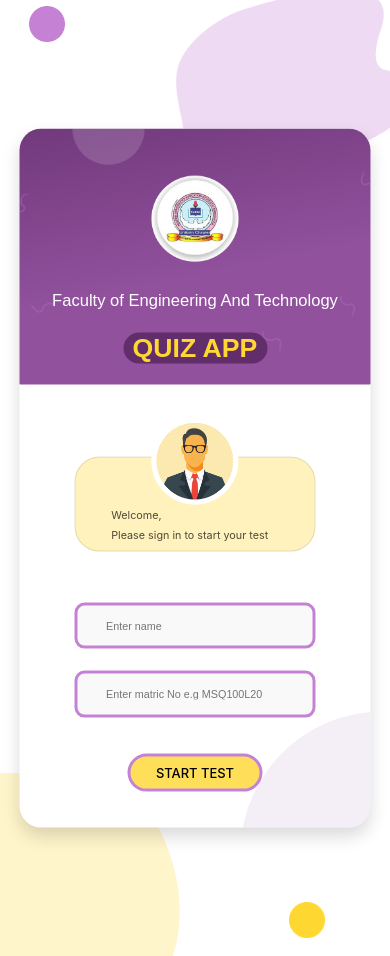
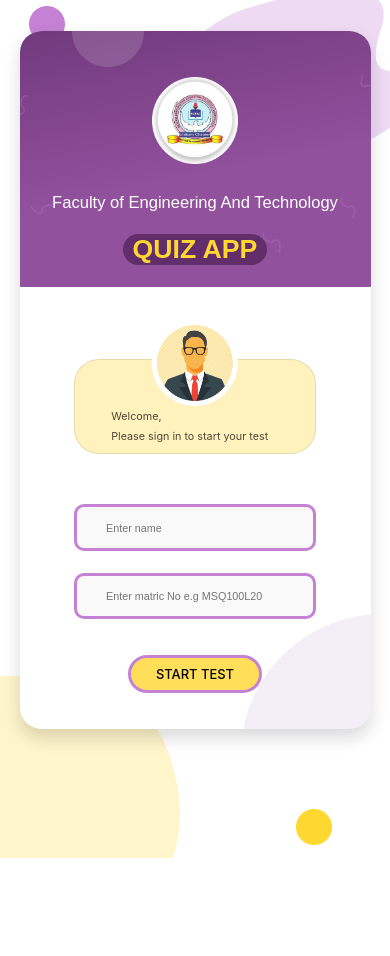
Before and after one commit to hurlaniyhi/CBT-Quiz-App, a Vue app: page / in a window 390 px wide. After the commit the page ends 858 px from the top, so only its background shows below. Built offline with nearby package versions, Linux system fonts and the light colour scheme.

Commit message:
make it better

```diff
--- a/src/styles/Intro.scss
+++ b/src/styles/Intro.scss
@@ -1,6 +1,10 @@
 .intro-container{
-    // position: relative;
-    height: 100%;
+    position: relative;
+    min-height: 100%;
+
+    @media (max-width: 700px){
+        padding-bottom: 2rem;
+    }
 }
 .shape1{
     width: 25rem;
@@ -8,15 +12,6 @@
     bottom: 0;
     left: 0;
 
-    @media (max-width: 700px){
-        bottom: -24rem;
-    }
-    @media (max-width: 600px){
-        bottom: -15.5rem;
-    }
-    @media (max-width: 364px){
-        bottom: -17rem;
-    }
 }
 .shape2{
     width: 40rem;
@@ -48,20 +43,8 @@
     bottom: 1.8rem;
     right: 17rem;
 
-    @media (max-width: 700px){
-        right: 13rem;
-        bottom: -22rem;
-    }
-    @media (max-width: 600px){
-        bottom: -14rem;
-    }
     @media (max-width: 487px){
-        right: 9rem;
-        bottom: -13rem;
-    }
-    @media (max-width: 365px){
-        right: 9rem;
-        bottom: -16rem;
+        right: 8rem;
     }
 }
 .sub-container{
@@ -82,14 +65,19 @@
     @media (max-width: 700px){
         flex-direction: column;
         align-items: center;
-        transform: translate(-50%, -38%);
+        position: relative;
+        top: 0;
+        left: 0;
+        transform: translate(0, 0);
+        margin: 3rem auto;
+        //transform: translate(-50%, -38%);
     }
-    @media (max-width: 600px){
-        transform: translate(-50%, -42%);
-    }
-    @media (max-width: 364px){
-        transform: translate(-50%, -41%);
-    }
+    // @media (max-width: 600px){
+    //     transform: translate(-50%, -42%);
+    // }
+    // @media (max-width: 364px){
+    //     transform: translate(-50%, -41%);
+    // }
 
 
     .board{
@@ -99,8 +87,6 @@
         border-radius: 3rem;
 
         @media (max-width: 700px){
-            // display: flex;
-            // flex-direction: row;
             width: 100%;
         }
     }
--- a/src/styles/QuizPage.scss
+++ b/src/styles/QuizPage.scss
@@ -7,15 +7,15 @@
     flex-direction: column;
     align-items: center;
 
-    @media (max-width: 700px){
-        margin-top: 27rem;
-    }
-    @media (max-width: 390px){
-        margin-top: 30rem;
-    }
-    @media (max-width: 355px){
-        margin-top: 35rem;
-    }
+    // @media (max-width: 700px){
+    //     margin-top: 27rem;
+    // }
+    // @media (max-width: 390px){
+    //     margin-top: 30rem;
+    // }
+    // @media (max-width: 355px){
+    //     margin-top: 35rem;
+    // }
 }
 .shape7{
     width: 1.2rem;
```
